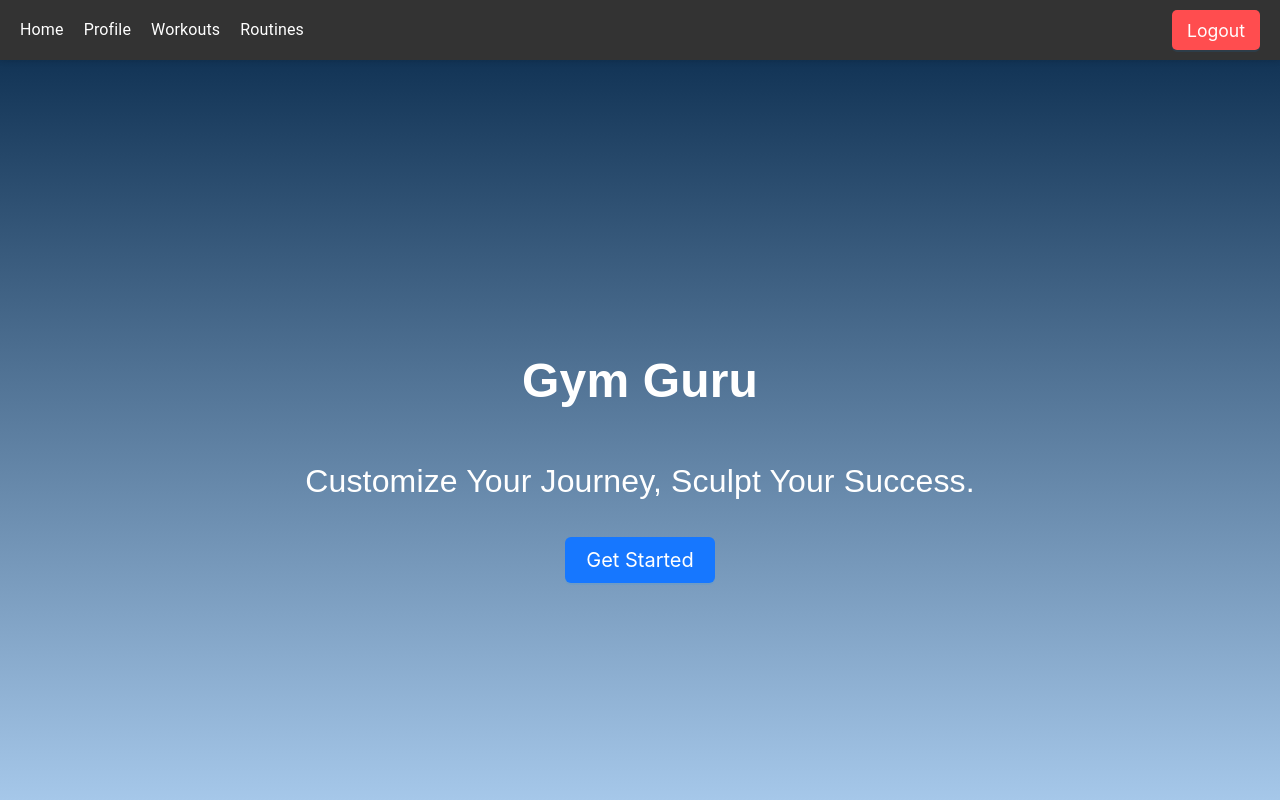
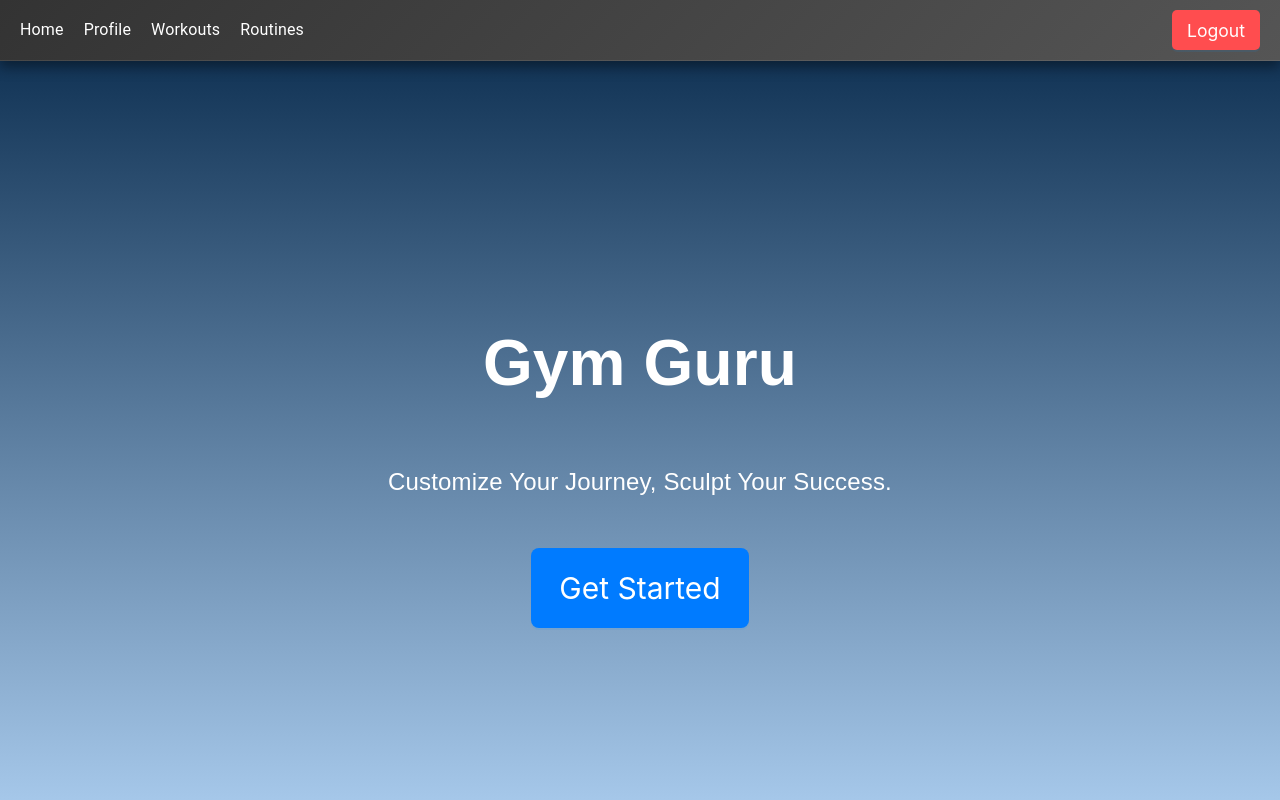
Before and after one commit to aaron3993/gym-guru, a React (Create React App) app: page / in a window 1280 px wide. Shown: the top 800 px of the page. Built offline with nearby package versions, Linux system fonts and the light colour scheme; no server answers; the database is empty; sample sign-in values are in the browser's storage.

Commit message:
improved home and navbar css

```diff
--- a/src/components/Navbar/Navbar.css
+++ b/src/components/Navbar/Navbar.css
@@ -2,13 +2,19 @@
   display: flex;
   justify-content: space-between;
   align-items: center;
-  background-color: #333;
+  background: linear-gradient(135deg, #333, #555);
   color: white;
   padding: 10px 20px;
   position: sticky;
   top: 0;
   z-index: 1000;
-  box-shadow: 0 2px 5px rgba(0, 0, 0, 0.1);
+  box-shadow: 0 4px 8px rgba(0, 0, 0, 0.3);
+  border-bottom: 1px solid rgba(255, 255, 255, 0.1);
+  transition: all 0.3s ease;
+}
+
+.navbar:hover {
+  box-shadow: 0 6px 12px rgba(0, 0, 0, 0.4);
 }
 
 .nav-links {
--- a/src/pages/Home/Home.css
+++ b/src/pages/Home/Home.css
@@ -28,17 +28,34 @@
 }
 
 .app-title {
-  font-size: 48px;
+  font-size: 64px;
 }
 
 .slogan {
-  font-size: 32px;
+  font-size: 24px;
 }
 
 .cta-button {
-  font-size: 20px;
-  padding: 10px 20px;
-  height: auto;
+  margin-top: 24px;
+  font-size: 30px;
+  padding: 14px 28px;
+  height: 80px;
+  background-color: #007bff;
+  color: white;
+  border: none;
+  border-radius: 8px;
+  cursor: pointer;
+  transition: background-color 0.3s ease, transform 0.2s ease;
+}
+
+.cta-button:hover {
+  background-color: #0056b3;
+  transform: scale(1.05);
+}
+
+.cta-button:focus {
+  outline: none;
+  box-shadow: 0 0 0 3px rgba(0, 123, 255, 0.5);
 }
 
 .options-container {
```
